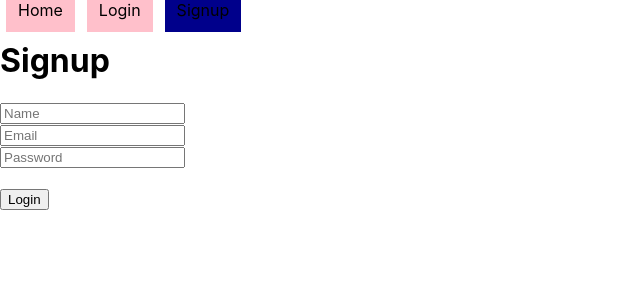
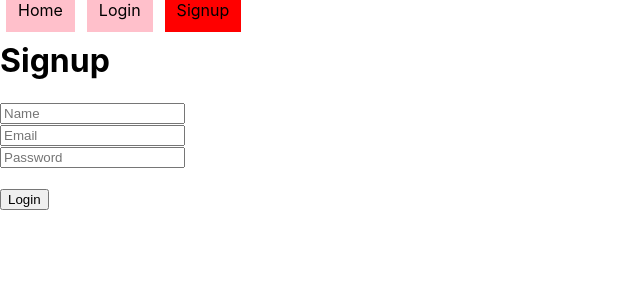
Before and after one commit to am20dipi/square-care, a React (Create React App) app in the folder frontend/: page /signup in a window 1280 px wide. Shown: the top 300 px of the page, without its empty margins (0-640 px from the left). Built offline with nearby package versions, Linux system fonts and the light colour scheme.

Commit message:
Playing around with NavLink styling to test out its functionality, adding routes to Render()

```diff
--- a/frontend/src/index.js
+++ b/frontend/src/index.js
@@ -75,7 +75,7 @@ const Navbar = () =>
       exact
       style={link}
       activeStyle={{
-        background: 'darkblue'
+        background: 'red'
       }}
     >Login</NavLink>
     <NavLink
@@ -83,7 +83,7 @@ const Navbar = () =>
       exact
       style={link}
       activeStyle={{
-        background: 'darkblue'
+        background: 'red'
       }}
     >Signup</NavLink>
   </div>
```
